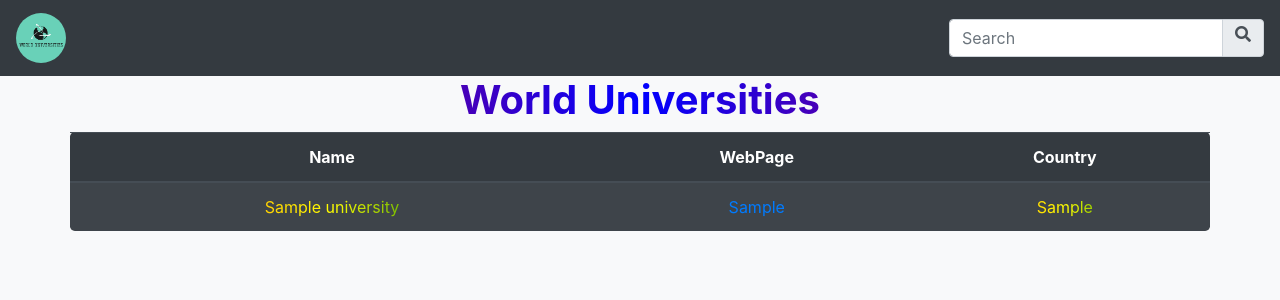
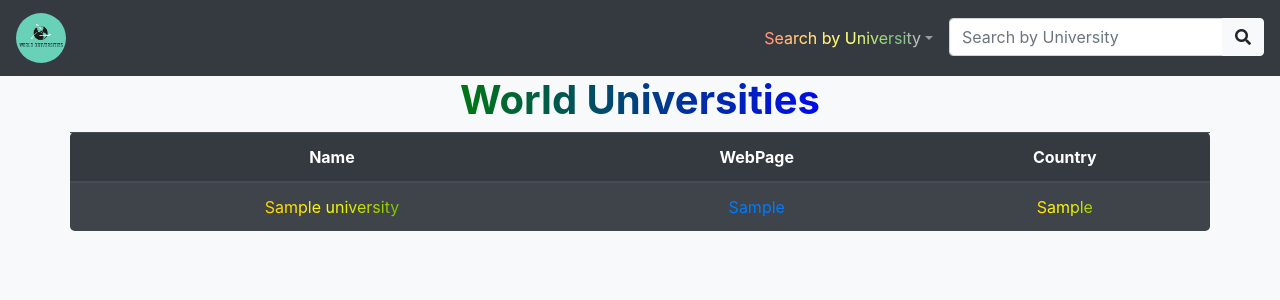
Before and after one commit to FahimSifnatul/world_universities, a Django app: page / in a window 1280 px wide. Shown: the top 300 px of the page. Run offline with Django 3.2, Linux system fonts and the light colour scheme; tables that the repository leaves empty hold one stand-in row (values such as "Sample post"); some libraries are stand-ins or nearby versions.

Commit message:
Short Message Added server side search functionality
Long Message
Removed client side search functionality as js in not able to perform dynamic table search. So server side search functionality is added

```diff
--- a/home/views.py
+++ b/home/views.py
@@ -21,3 +21,27 @@ class Home(View):
 		context = {}
 		context = {'universities' : universities}
 		return render(request, 'home.html', context)
+
+
+	def post(self, request, *args, **kwargs):
+		if 'search_by_university_text' in request.POST:
+			university = request.POST['search_by_university_text']
+			if university == '':
+				universities = Universities.objects.all().order_by('country')
+			else:
+				universities = Universities.objects.filter(
+								name__istartswith=university).order_by('country')
+			context = {}
+			context = {'universities' : universities}
+			return render(request, 'home.html', context)
+
+		elif 'search_by_country_text' in request.POST:
+			country = request.POST['search_by_country_text']
+			if university == '':
+				universities = Universities.objects.all().order_by('country')
+			else:
+				universities = Universities.objects.filter(
+								country__istartswith=country).order_by('country')
+			context = {}
+			context = {'universities' : universities}
+			return render(request, 'home.html', context)
--- a/static/js/main.js
+++ b/static/js/main.js
@@ -1,11 +1,20 @@
+// custom delay function
+function delay(ms) {
+  return new Promise(resolve => setTimeout(resolve, ms));
+}
 
 $(document).ready(function(){
+	$("#search_by_university").click(function(){
+		$("#navbardrop").html("Search by Univesity");
 
-	// case-insensitive table search functionality
-	$("#search").on("keyup", function() {
-    	var value = $(this).val().toLowerCase();
-    	$("#table tr").filter(function() {
-      		$(this).toggle($(this).text().toLowerCase().indexOf(value) > -1)
-    	});
-  	});
+		$("#search_by_country_form").hide();
+		$("#search_by_university_form").show();
+	});
+
+	$("#search_by_country").click(function(){
+		$("#navbardrop").html("Search by Country");
+
+		$("#search_by_university_form").hide();
+		$("#search_by_country_form").show();
+	});
 })
--- a/templates/home.html
+++ b/templates/home.html
@@ -30,7 +30,7 @@
 	<!-- Customs -->
 	<style>
 		h1{
-			background-image: linear-gradient(to left, red, blue, red);
+			background-image: linear-gradient(to left, lavender, blue, green, red);
 			-webkit-background-clip: text;
   			color: transparent;
 		}
@@ -51,22 +51,44 @@
 	  		<img class="rounded-circle" src="{% static 'images/logo.png' %}" alt="logo" width="50">
 		</a>
 		<ul class="navbar-nav ml-auto">
+	      	<!-- Dropdown -->
+		    <li class="nav-item dropdown">
+		      	<a class="nav-link dropdown-toggle rainbow-text mr-sm-2" href="#" id="navbardrop" data-toggle="dropdown">Search by University</a>
+		      	<div class="dropdown-menu">
+		        	<a id="search_by_university" class="dropdown-item" href="#">Search by University</a>
+		        	<a id="search_by_country" class="dropdown-item" href="#">Search by Country</a>
+		      	</div>
+		    </li>
 		    <li class="nav-item">
-		    	<!-- Search by any -->
-	    		<div class="input-group">
-	    			<input id="search" class="form-control" type="text" name="search" placeholder="Search" required>
-	    			<div class="input-group-append">
-	    				<div class="input-group-text fas fa-search"></div>
-	    			</div>
-	    		</div>
+
+		    	<!-- Search by University Form -->
+		    	<form id="search_by_university_form" class="form-inline" method="POST" name="search_by_university_form"> {% csrf_token %}
+		    		<div class="input-group">
+		    			<input id="search_by_university_text" class="form-control" type="text" name="search_by_university_text" placeholder="Search by University">
+		    			<div class="input-group-append">
+		    				<button id="search_by_university_submit" class="btn btn-light fas fa-search" type="submit" name="search_by_university_submit"></button>
+		    			</div>
+		    		</div>
+		    	</form>
+
+		    	<!-- Search by Country Form -->
+		    	<form id="search_by_country_form" class="form-inline" method="POST" name="search_by_country_form" style="display: none;"> {% csrf_token %}
+		    		<div class="input-group">
+		    			<input id="search_by_country_text" class="form-control" type="text" name="search_by_country_text" placeholder="Search by Country">
+		    			<div class="input-group-append">
+		    				<button id="search_by_country_submit" class="btn btn-light fas fa-search" type="submit" name="search_by_university_submit"></button>
+		    			</div>
+		    		</div>
+		    	</form>
+
 		    </li>
 	    </ul>
 	</nav>
 
 	<!-- Table to show country data -->
 	<h1 class="text-center"><b>World Universities</b></h1>
-	<div class="container-fluid table-responsive-sm">
-		<table id="table" class="container rounded-lg table table-dark table-striped table-hover text-center w-100">
+	<div id="table" class="container-fluid table-responsive-sm">
+		<table class="container rounded-lg table table-dark table-striped table-hover text-center w-100">
 			<thead>
 				<tr>
 					<th class>Name</th>
```
